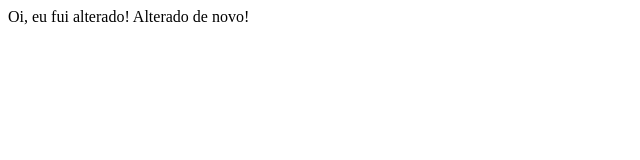
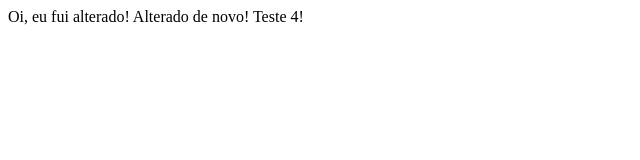
Before and after one commit to Nicolle-Dias/reprograma-02, a plain HTML site: page index.html in a window 1280 px wide. Shown: the full height of the page, 0-640 px from the left. Drawn offline with Linux system fonts and the light colour scheme.

Commit message:
Quarto teste de alterações e commit! ^_^

```diff
--- a/index.html
+++ b/index.html
@@ -9,5 +9,6 @@
 <body>
     Oi, eu fui alterado!
     Alterado de novo!
+    Teste 4!
 </body>
 </html>
```
